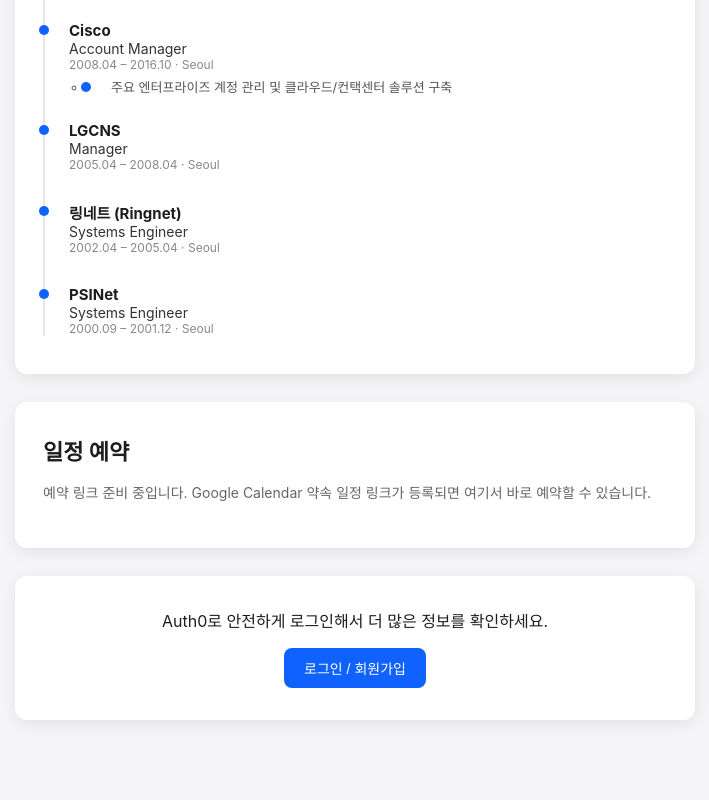
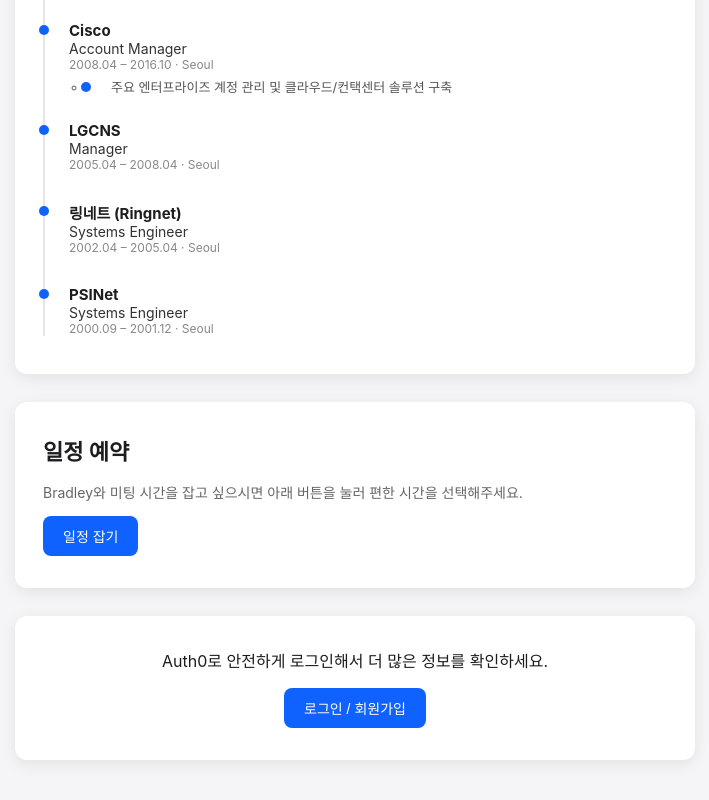
Before and after one commit to Bradley-hwang/mysite, a plain HTML site: page index.html in a window 1280 px wide. Shown: the part 1756-2556 px from the top of the page, without its empty margins (285-994 px from the left). Drawn offline with Linux system fonts and the light colour scheme.

Commit message:
Add Google Calendar appointment booking link

```diff
--- a/index.html
+++ b/index.html
@@ -335,8 +335,8 @@
 
     <section class="card booking-card">
       <h2>일정 예약</h2>
-      <p id="booking-placeholder">예약 링크 준비 중입니다. Google Calendar 약속 일정 링크가 등록되면 여기서 바로 예약할 수 있습니다.</p>
-      <a id="booking-link" href="#" style="display:none;">
+      <p>Bradley와 미팅 시간을 잡고 싶으시면 아래 버튼을 눌러 편한 시간을 선택해주세요.</p>
+      <a id="booking-link" href="https://calendar.google.com/appointments/schedules/AcZssZ3IloiTo2nqVAfMd5Co0IDINK0ZUVVnBz7bG93cQWaQHam9rywMt-OtsWYUFUrWjk9RzsR0llTO" target="_blank" rel="noopener">
         <button>일정 잡기</button>
       </a>
     </section>
```
